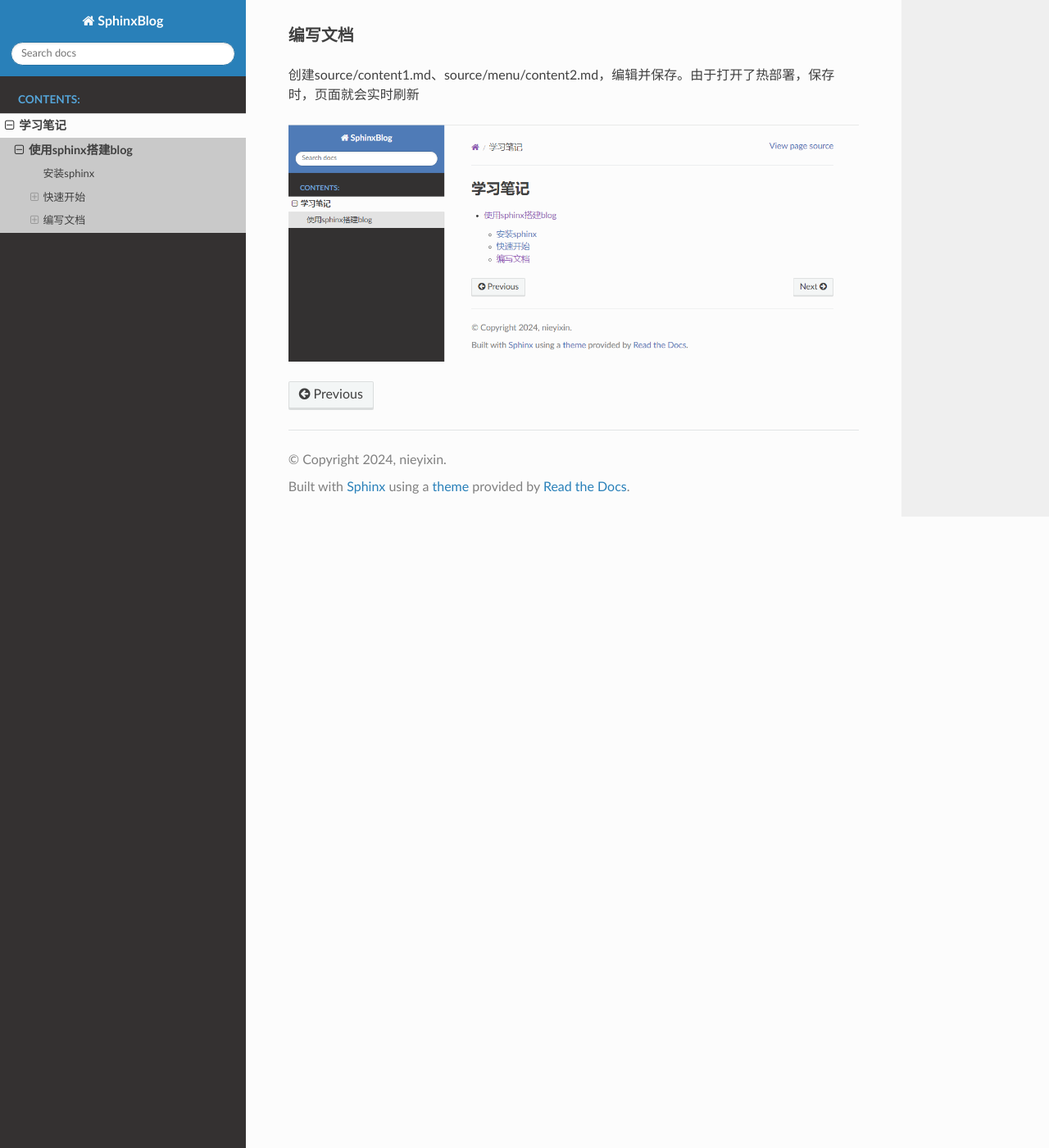
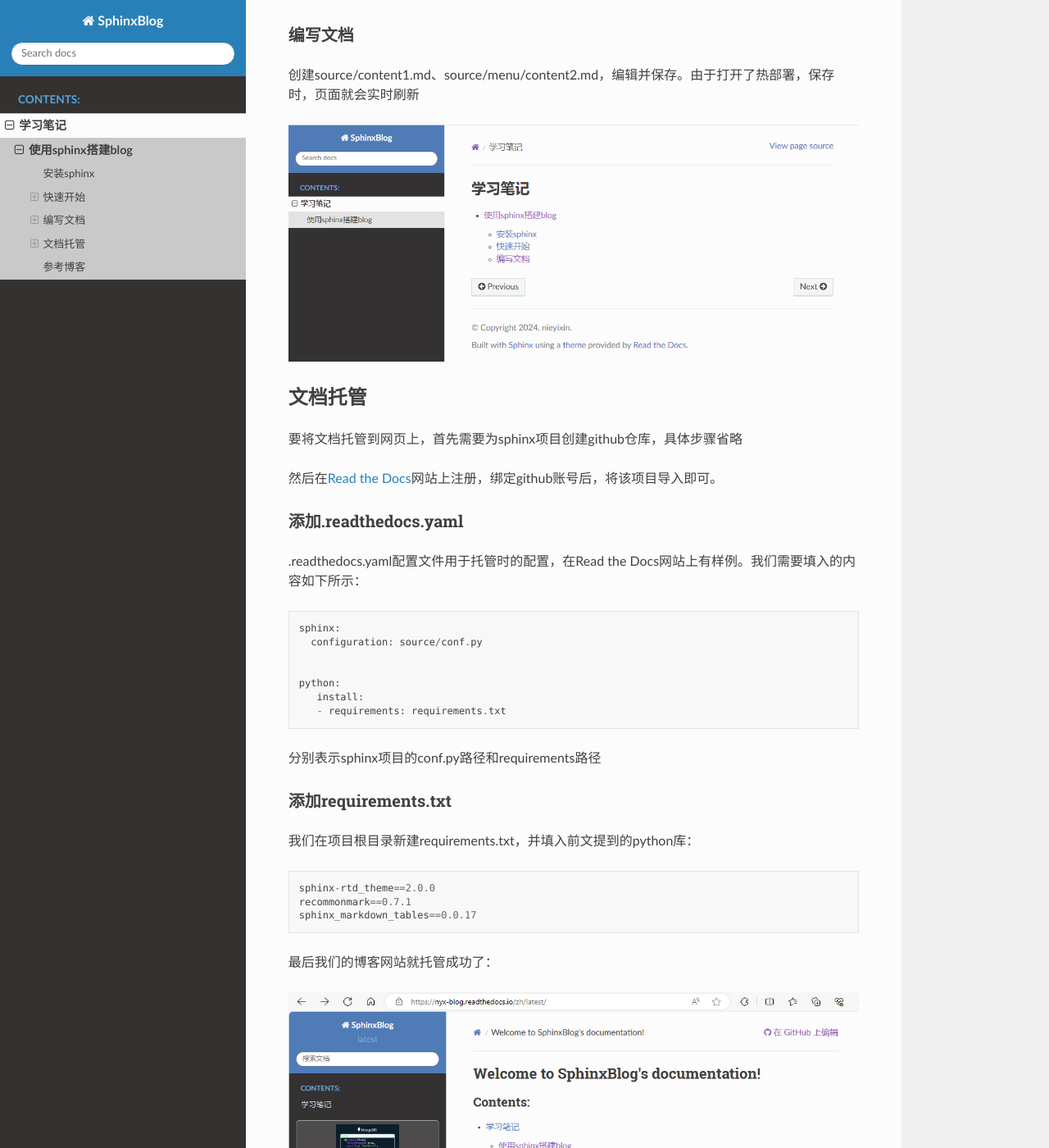
Before and after one commit to nieyixin/sphinx_blog, a Sphinx documentation site: the page built from source/note/sphinx_quick_start.md, in a window 1280 px wide and 1400 px high, scrolled down 2412 px. Shown: the whole window at 82% size. Built offline with Sphinx 7.4.7 and the Read the Docs theme 2.0.0, drawn with Linux system fonts in a browser that asks for light colours; some of the changed text lies outside the part shown.

Commit message:
update sphinx_quick_start.md about document hosting

````diff
--- a/source/note/sphinx_quick_start.md
+++ b/source/note/sphinx_quick_start.md
@@ -97,3 +97,40 @@ Contents:
 创建source/content1.md、source/menu/content2.md，编辑并保存。由于打开了热部署，保存时，页面就会实时刷新
 
 ![示例页面](asserts/img/demo_page.png "Demo Page")
+
+### 文档托管
+
+要将文档托管到网页上，首先需要为sphinx项目创建github仓库，具体步骤省略
+
+然后在[Read the Docs](https://readthedocs.org/)网站上注册，绑定github账号后，将该项目导入即可。
+
+#### 添加.readthedocs.yaml
+.readthedocs.yaml配置文件用于托管时的配置，在Read the Docs网站上有样例。我们需要填入的内容如下所示：
+```
+sphinx:
+  configuration: source/conf.py
+
+
+python:
+   install:
+   - requirements: requirements.txt
+```
+分别表示sphinx项目的conf.py路径和requirements路径
+
+#### 添加requirements.txt
+
+我们在项目根目录新建requirements.txt，并填入前文提到的python库：
+
+```
+sphinx-rtd_theme==2.0.0
+recommonmark==0.7.1
+sphinx_markdown_tables==0.0.17
+```
+
+最后我们的博客网站就托管成功了：
+
+![网页托管](asserts/img/website_hosting.png "Web Hosting")
+
+### 参考博客
+
+[Sphinx + Read the Docs从懵逼到入门](https://zhuanlan.zhihu.com/p/264647009)
````
Also changed, not shown: source/note/asserts/img/website_hosting.png (added).
